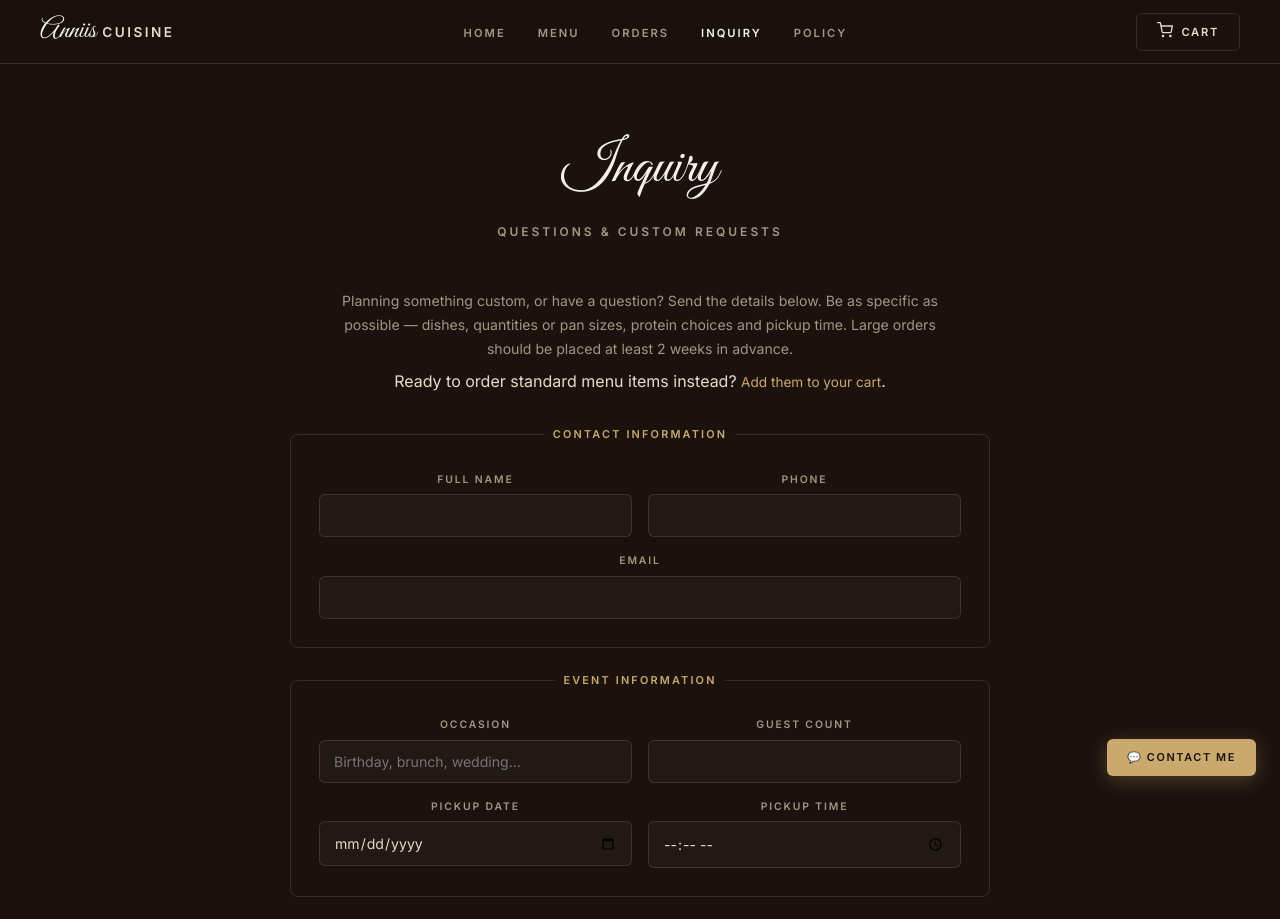
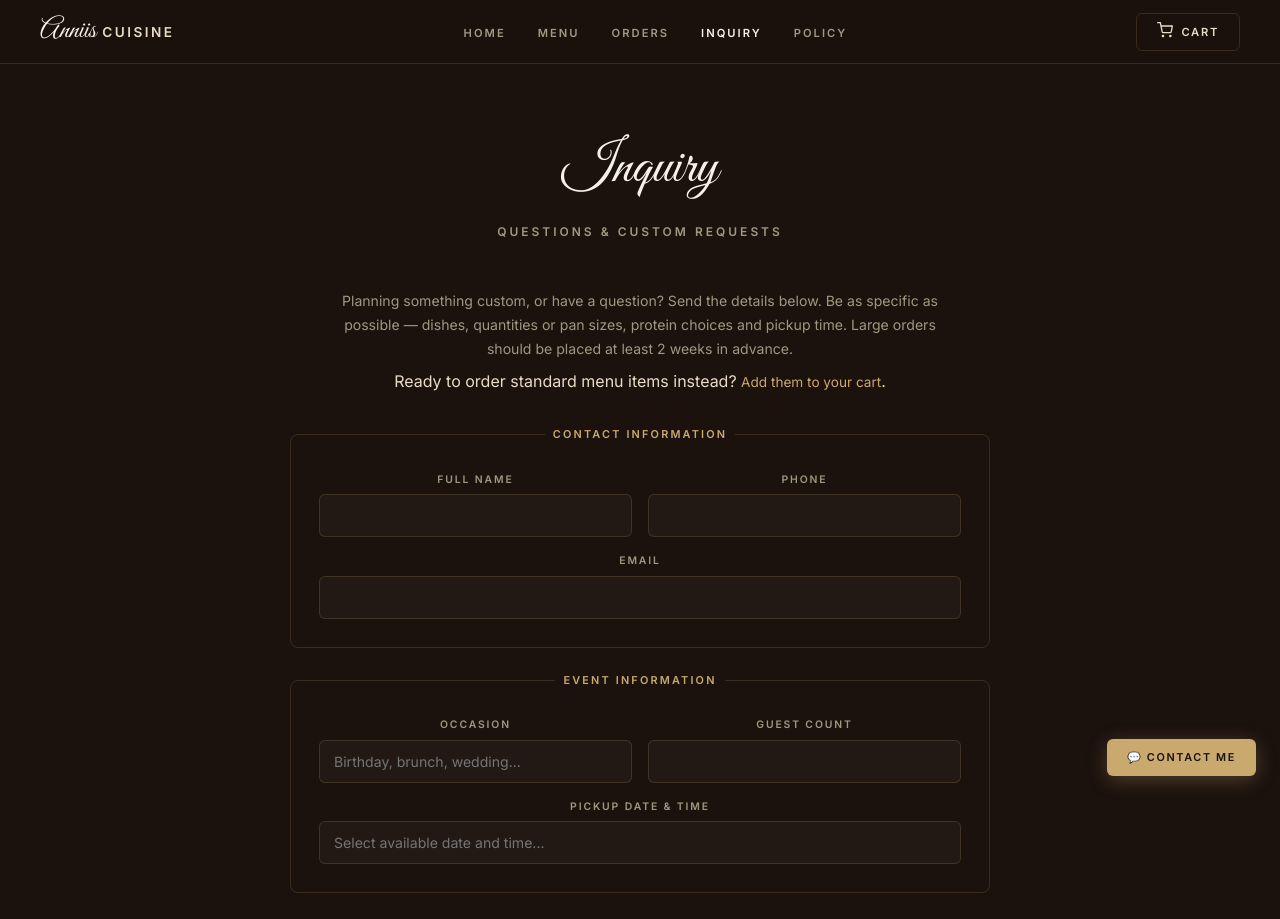
Before and after one commit to Jesseobasi/anni-cuisine, a React (Vite) app: page /inquiry in a window 1280 px wide. Shown: the top 919 px of the page. Built offline with nearby package versions, Linux system fonts and the light colour scheme.

Commit message:
Implement custom calendar datepicker

```diff
--- a/package.json
+++ b/package.json
@@ -14,6 +14,8 @@
     "vite": "^8.2.0"
   },
   "dependencies": {
+    "date-fns": "^4.4.0",
+    "react-datepicker": "^9.1.0",
     "react-router-dom": "^7.18.2",
     "vite-plugin-pwa": "^1.3.0"
   }
--- a/src/index.css
+++ b/src/index.css
@@ -1748,3 +1748,82 @@ img {
     font-size: 2.8rem;
   }
 }
+
+/* ===== CUSTOM DATEPICKER ===== */
+.custom-datepicker-input {
+  width: 100%;
+  background: rgba(255, 255, 255, 0.03);
+  border: 1px solid var(--border-subtle);
+  color: var(--text-primary);
+  padding: 14px 16px;
+  border-radius: 6px;
+  font-family: var(--font-body);
+  font-size: 0.95rem;
+  transition: all var(--transition);
+}
+.custom-datepicker-input:focus {
+  outline: none;
+  border-color: var(--gold);
+  background: rgba(255, 255, 255, 0.05);
+}
+
+.react-datepicker {
+  background-color: var(--bg-secondary) !important;
+  border: 1px solid var(--border-subtle) !important;
+  font-family: var(--font-body) !important;
+  color: var(--text-primary) !important;
+}
+
+.react-datepicker__header {
+  background-color: var(--bg-primary) !important;
+  border-bottom: 1px solid var(--border-subtle) !important;
+}
+
+.react-datepicker__current-month,
+.react-datepicker-time__header,
+.react-datepicker-year-header {
+  color: var(--gold) !important;
+}
+
+.react-datepicker__day-name {
+  color: var(--text-secondary) !important;
+}
+
+.react-datepicker__day {
+  color: var(--text-primary) !important;
+}
+.react-datepicker__day:hover {
+  background-color: var(--border-subtle) !important;
+  color: var(--gold) !important;
+}
+.react-datepicker__day--selected,
+.react-datepicker__day--keyboard-selected {
+  background-color: var(--gold) !important;
+  color: var(--bg-primary) !important;
+}
+.react-datepicker__day--disabled {
+  color: var(--text-muted) !important;
+  opacity: 0.3;
+}
+
+.react-datepicker__time-container {
+  border-left: 1px solid var(--border-subtle) !important;
+}
+
+.react-datepicker__time {
+  background-color: var(--bg-secondary) !important;
+}
+
+.react-datepicker__time-list-item {
+  color: var(--text-primary) !important;
+}
+
+.react-datepicker__time-list-item:hover {
+  background-color: var(--border-subtle) !important;
+  color: var(--gold) !important;
+}
+
+.react-datepicker__time-list-item--selected {
+  background-color: var(--gold) !important;
+  color: var(--bg-primary) !important;
+}
--- a/src/lib/availability.js
+++ b/src/lib/availability.js
@@ -1,44 +1,73 @@
-export function validateDateTime(dateString, timeString) {
-  if (!dateString) return { valid: true };
+// Reference date: Monday, August 17, 2026 (Start of the "busy weekend" week)
+const REF_DATE = new Date('2026-08-17T00:00:00');
 
-  // Use local time instead of UTC to avoid off-by-one errors with timezones
-  const selectedDate = new Date(dateString + 'T00:00:00');
-  const dayOfWeek = selectedDate.getDay(); // 0 = Sun, 1 = Mon, 2 = Tue, 3 = Wed, 4 = Thu, 5 = Fri, 6 = Sat
+export function isDateAvailable(date) {
+  if (!date) return true;
+
+  const dayOfWeek = date.getDay(); // 0 = Sun, 1 = Mon, 2 = Tue, 3 = Wed, 4 = Thu, 5 = Fri, 6 = Sat
 
   // Check weekends (every other week logic)
   if (dayOfWeek === 0 || dayOfWeek === 5 || dayOfWeek === 6) {
-    // Reference date: Monday, August 17, 2026 (Start of the "busy weekend" week)
-    const refDate = new Date('2026-08-17T00:00:00');
+    // Calculate difference in weeks, normalizing to midnight local time to avoid boundary issues
+    const normalizedSelected = new Date(date.getFullYear(), date.getMonth(), date.getDate());
+    const normalizedRef = new Date(REF_DATE.getFullYear(), REF_DATE.getMonth(), REF_DATE.getDate());
 
-    // Calculate difference in weeks
-    const diffTime = selectedDate.getTime() - refDate.getTime();
+    const diffTime = normalizedSelected.getTime() - normalizedRef.getTime();
     const diffDays = Math.floor(diffTime / (1000 * 60 * 60 * 24));
     const diffWeeks = Math.floor(diffDays / 7);
 
     // If diffWeeks is even (0, 2, 4...), it's a busy weekend (working, so unavailable)
     if (diffWeeks % 2 === 0) {
+      return false;
+    }
+  }
+
+  // All other dates (Mon, Tue, Wed, Thu, and off-weekends) are available
+  return true;
+}
+
+export function filterAvailableTimes(time, selectedDate) {
+  if (!selectedDate) return true;
+
+  const dayOfWeek = selectedDate.getDay();
+  const hour = time.getHours();
+  const minute = time.getMinutes();
+
+  // Mon (1), Wed (3), Thu (4) strictly 6 PM - 10 PM
+  if (dayOfWeek === 1 || dayOfWeek === 3 || dayOfWeek === 4) {
+    if (hour < 18 || hour > 22 || (hour === 22 && minute > 0)) {
+      return false; // Disable times outside 6 PM - 10 PM
+    }
+  }
+
+  // Tue, Fri, Sat, Sun are fully open (assuming date is available)
+  return true;
+}
+
+// Keep this for backend/validation just in case
+export function validateDateTime(dateString, timeString) {
+  if (!dateString) return { valid: true };
+
+  const selectedDate = new Date(dateString + 'T00:00:00');
+
+  if (!isDateAvailable(selectedDate)) {
     return {
       valid: false,
       message: "We are unavailable for pickup on this specific weekend. Please choose another date."
     };
   }
-  }
 
-  // Check Mon, Wed, Thu times (6 PM - 10 PM)
-  if (dayOfWeek === 1 || dayOfWeek === 3 || dayOfWeek === 4) {
   if (timeString) {
-      const [hour, minute] = timeString.split(':').map(Number);
-      // Valid range: 18:00 to 22:00
-      if (hour < 18 || hour > 22 || (hour === 22 && minute > 0)) {
+    const [hourStr, minStr] = timeString.split(':');
+    const timeObj = new Date();
+    timeObj.setHours(Number(hourStr), Number(minStr), 0, 0);
+
+    if (!filterAvailableTimes(timeObj, selectedDate)) {
       return {
         valid: false,
         message: "Pickup on Mon, Wed, and Thu is only available between 6:00 PM and 10:00 PM."
       };
     }
-    } else {
-        // If they only selected the date and haven't selected a time yet, we can't fully validate the time,
-        // but we should warn them or just wait until they submit.
-    }
   }
 
   return { valid: true };
--- a/src/pages/Checkout.jsx
+++ b/src/pages/Checkout.jsx
@@ -2,7 +2,9 @@ import { useState } from 'react';
 import { useNavigate, Link } from 'react-router-dom';
 import { useCart } from '../context/CartContext';
 import { saveOrderToDb } from '../lib/db';
-import { validateDateTime } from '../lib/availability';
+import { validateDateTime, isDateAvailable, filterAvailableTimes } from '../lib/availability';
+import DatePicker from 'react-datepicker';
+import 'react-datepicker/dist/react-datepicker.css';
 
 export default function Checkout() {
   const { items, getSubtotal, placeOrder } = useCart();
@@ -12,6 +14,7 @@ export default function Checkout() {
     pickupDate: '', pickupTime: '',
     paymentMethod: '',
   });
+  const [selectedDate, setSelectedDate] = useState(null);
 
   const subtotal = getSubtotal();
 
@@ -143,13 +146,32 @@ ${orderDetails}
             <fieldset className="form-fieldset">
               <legend>Pickup</legend>
               <div className="form-row">
-                <div className="form-group">
-                  <label htmlFor="checkout-date">Pickup Date</label>
-                  <input type="date" id="checkout-date" name="pickupDate" value={form.pickupDate} onChange={handleChange} />
-                </div>
-                <div className="form-group">
-                  <label htmlFor="checkout-time">Pickup Time</label>
-                  <input type="time" id="checkout-time" name="pickupTime" value={form.pickupTime} onChange={handleChange} />
+                <div className="form-group full">
+                  <label htmlFor="checkout-datetime">Pickup Date & Time</label>
+                  <DatePicker
+                    id="checkout-datetime"
+                    selected={selectedDate}
+                    onChange={(date) => {
+                      setSelectedDate(date);
+                      if (date) {
+                        const year = date.getFullYear();
+                        const month = String(date.getMonth() + 1).padStart(2, '0');
+                        const day = String(date.getDate()).padStart(2, '0');
+                        const hours = String(date.getHours()).padStart(2, '0');
+                        const mins = String(date.getMinutes()).padStart(2, '0');
+                        setForm(prev => ({ ...prev, pickupDate: `${year}-${month}-${day}`, pickupTime: `${hours}:${mins}` }));
+                      } else {
+                        setForm(prev => ({ ...prev, pickupDate: '', pickupTime: '' }));
+                      }
+                    }}
+                    filterDate={isDateAvailable}
+                    filterTime={(time) => filterAvailableTimes(time, selectedDate || time)}
+                    showTimeSelect
+                    dateFormat="MMMM d, yyyy h:mm aa"
+                    className="custom-datepicker-input"
+                    placeholderText="Select available date and time..."
+                    required
+                  />
                 </div>
               </div>
             </fieldset>
--- a/src/pages/Inquiry.jsx
+++ b/src/pages/Inquiry.jsx
@@ -2,13 +2,18 @@ import { useState } from 'react';
 import { Link } from 'react-router-dom';
 import { useCart } from '../context/CartContext';
 import { saveInquiryToDb } from '../lib/db';
-import { validateDateTime } from '../lib/availability';
+import { validateDateTime, isDateAvailable, filterAvailableTimes } from '../lib/availability';
+import DatePicker from 'react-datepicker';
+import 'react-datepicker/dist/react-datepicker.css';
 
 export default function Inquiry() {
   const { showToast } = useCart();
   const [deposit, setDeposit] = useState(null);
   const [submitted, setSubmitted] = useState(false);
   const [isSubmitting, setIsSubmitting] = useState(false);
+  const [selectedDate, setSelectedDate] = useState(null);
+  const [dateStr, setDateStr] = useState('');
+  const [timeStr, setTimeStr] = useState('');
 
   async function handleSubmit(e) {
     e.preventDefault();
@@ -151,13 +156,36 @@ Requested Payment Plan/Deposit: ${deposit || 'Not specified'}
                 </div>
               </div>
               <div className="form-row">
-                <div className="form-group">
-                  <label htmlFor="inq-date">Pickup Date</label>
-                  <input type="date" id="inq-date" name="pickupDate" />
-                </div>
-                <div className="form-group">
-                  <label htmlFor="inq-time">Pickup Time</label>
-                  <input type="time" id="inq-time" name="pickupTime" />
+                <div className="form-group full">
+                  <label htmlFor="inq-datetime">Pickup Date & Time</label>
+                  <DatePicker
+                    id="inq-datetime"
+                    selected={selectedDate}
+                    onChange={(date) => {
+                      setSelectedDate(date);
+                      if (date) {
+                        const year = date.getFullYear();
+                        const month = String(date.getMonth() + 1).padStart(2, '0');
+                        const day = String(date.getDate()).padStart(2, '0');
+                        const hours = String(date.getHours()).padStart(2, '0');
+                        const mins = String(date.getMinutes()).padStart(2, '0');
+                        setDateStr(`${year}-${month}-${day}`);
+                        setTimeStr(`${hours}:${mins}`);
+                      } else {
+                        setDateStr('');
+                        setTimeStr('');
+                      }
+                    }}
+                    filterDate={isDateAvailable}
+                    filterTime={(time) => filterAvailableTimes(time, selectedDate || time)}
+                    showTimeSelect
+                    dateFormat="MMMM d, yyyy h:mm aa"
+                    className="custom-datepicker-input"
+                    placeholderText="Select available date and time..."
+                    required
+                  />
+                  <input type="hidden" name="pickupDate" value={dateStr} />
+                  <input type="hidden" name="pickupTime" value={timeStr} />
                 </div>
               </div>
             </fieldset>
```
Also changed, not shown: 1 other file (tests, documents, lock files or other folders). Lines whose indentation alone changed are shown as unchanged.
